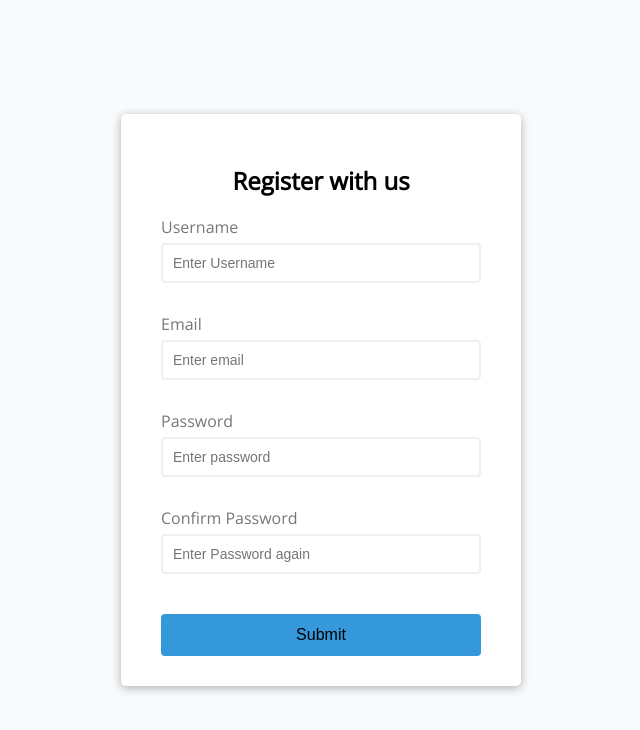
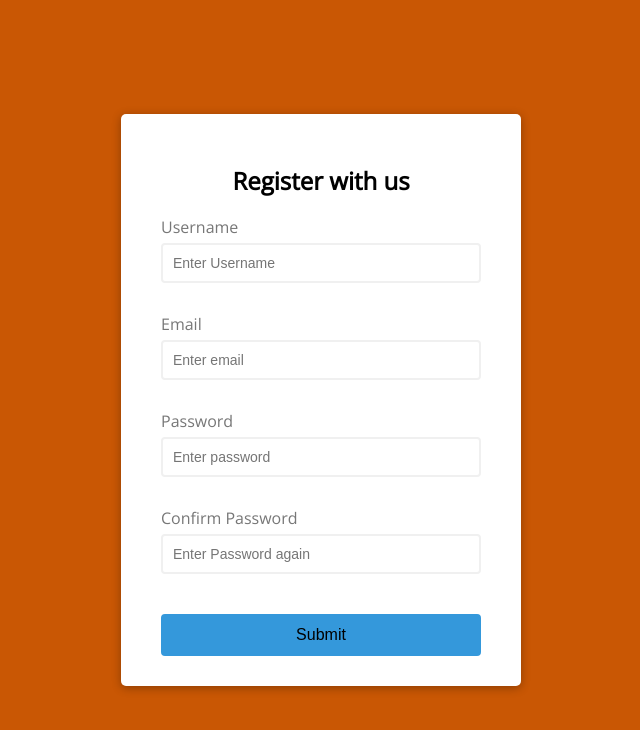
Before and after one commit to Gladson-Samuel-S/Form-Validator, a plain HTML site: page index.html in a window 1280 px wide. Shown: the whole page, without its empty margins (319-959 px from the left). Drawn offline with nearby package versions, Linux system fonts and the light colour scheme.

Commit message:
Second Commit

```diff
--- a/style.css
+++ b/style.css
@@ -9,7 +9,7 @@
 }
 
 body {
-    background-color: #f9fafb;
+    background-color: #C95704;
     font-family: 'Open Sans', sans-serif;
     display: flex;
     align-items: center;
```
